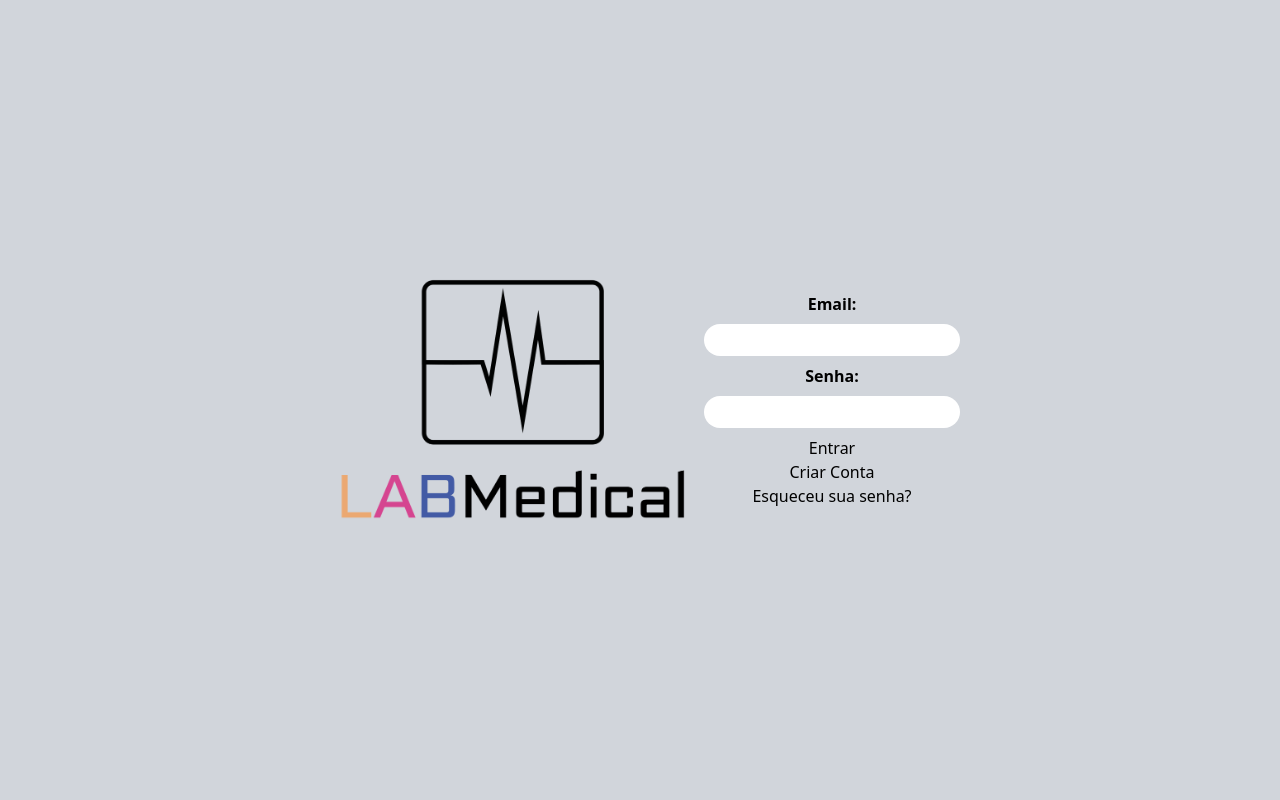
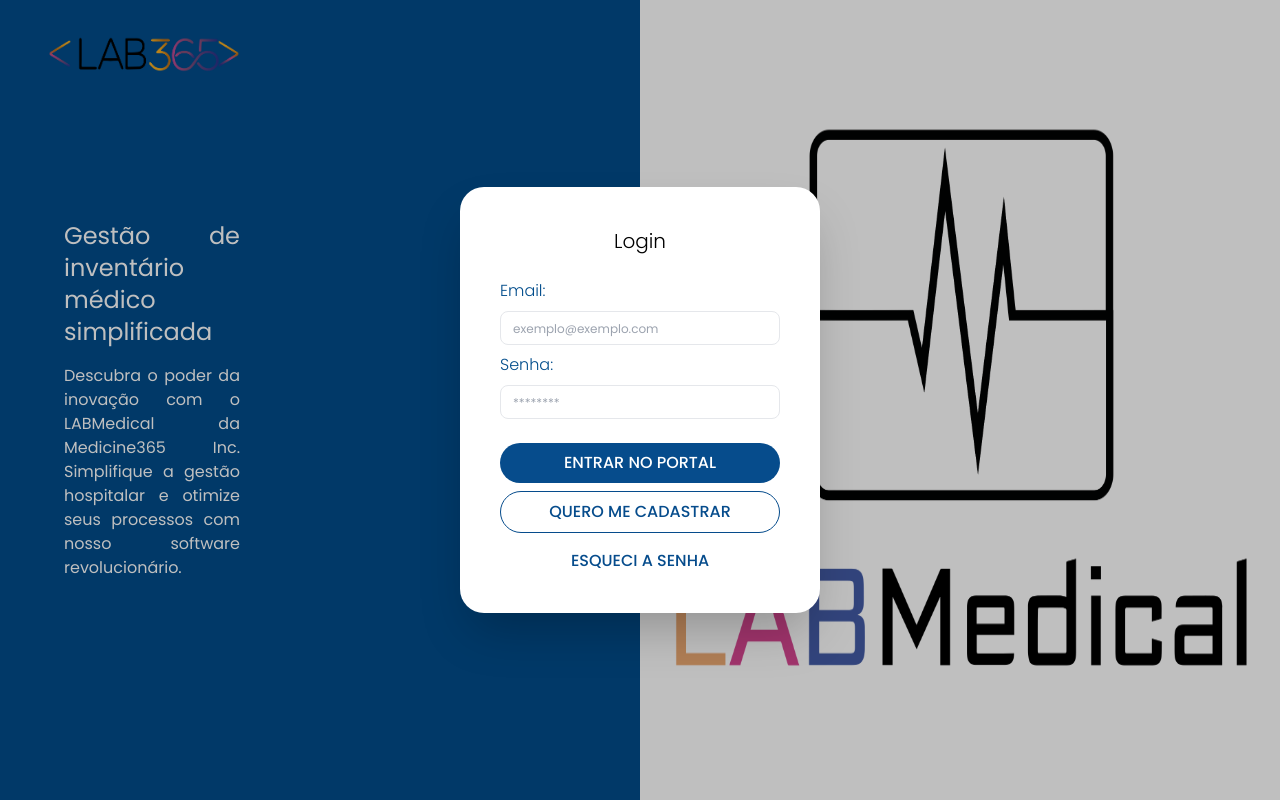
Before and after one commit to Felippeks/LABMedical, an Angular app: page /login in a window 1280 px wide. Built offline with nearby package versions, Linux system fonts and the light colour scheme.

Commit message:
chore(ComponentLogin): updateComponent #LM005.1

```diff
--- a/src/app/components/login/login.component.html
+++ b/src/app/components/login/login.component.html
@@ -1,32 +1,76 @@
-<main class="flex justify-center items-center min-h-screen bg-gray-300">
-  <div>
-    <img src="./assets/LABMedical.png" alt="logo" class="mx-auto h-72 w-96" />
+<main class="flex min-h-screen relative font-poppins">
+  <section
+    class="w-1/2 bg-[#014c8b] flex items-center justify-center text-white px-4 relative"
+  >
+    <div class="absolute top-0 left-0 flex items-center px-12 pt-8">
+      <img src="./assets/LAB365.png" class="inline-block mr-2 w-48" />
+      <!-- <span class="text-2xl">LabMedical</span> -->
     </div>
+    <div class="pr-96 pl-12 text-justify">
+      <h2 class="text-2xl mb-4">Gestão de inventário médico simplificada</h2>
+      <p>
+        Descubra o poder da inovação com o LABMedical da Medicine365 Inc.
+        Simplifique a gestão hospitalar e otimize seus processos com nosso
+        software revolucionário.
+      </p>
+    </div>
+  </section>
+  <section class="w-1/2 bg-white flex items-center justify-center relative">
+    <div class="absolute inset-0 flex items-center justify-center">
+      <img
+        src="./assets/LABMedical.png"
+        alt="fundo imagem"
+        class="h-[650px] w-[900px]"
+      />
+    </div>
+  </section>
+  <div
+    class="absolute inset-0 flex items-center justify-center backdrop-brightness-75"
+  >
     <form
       [formGroup]="loginForm"
-    class="flex flex-col justify-center items-center"
+      class="flex flex-col bg-white shadow-2xl p-4 rounded-3xl w-[360px] px-10"
     >
-    <label for="email" class="mb-2 font-bold"> Email:</label>
+      <h3 class="text-center text-xl font-light p-6">Login</h3>
+      <label for="email" class="mb-2 text-[#014c8b] font-light">Email:</label>
       <input
         type="text"
         id="email"
         formControlName="email"
-      class="w-64 mb-2 p-1 rounded-2xl"
+        placeholder="exemplo@exemplo.com"
+        class="mb-2 p-1 rounded-lg border-[1px] placeholder:text-xs placeholder:pl-2"
       />
-
-    <label for="password" class="mb-2 font-bold">Senha:</label>
+      <label for="password" class="mb-2 text-[#014c8b] font-light"
+        >Senha:</label
+      >
       <input
         type="password"
         id="password"
         formControlName="password"
-      class="w-64 mb-2 p-1 rounded-2xl"
+        placeholder="********"
+        class="mb-2 p-1 rounded-lg border-[1px] placeholder:text-xs placeholder:pl-2"
       />
-
-    <input type="submit" (click)="onLogin()" value="Entrar" />
-    <button type="button" (click)="onRegister()">Criar Conta</button>
-    <button type="button" (click)="onForgotPassword()">
-      Esqueceu sua senha?
+      <input
+        type="submit"
+        (click)="onLogin()"
+        value="Entrar no portal"
+        class="mt-4 mb-2 bg-[#064c8c] text-white rounded-3xl p-2 uppercase font-medium"
+      />
+      <button
+        type="button"
+        (click)="onRegister()"
+        class="mb-2 border-[1px] border-[#064c8c] rounded-3xl p-2 text-[#064c8c] uppercase font-medium"
+      >
+        <span *ngIf="!loading">Quero me cadastrar</span>
+        <div *ngIf="loading" class="loading-spinner"></div>
+      </button>
+      <button
+        type="button"
+        (click)="onForgotPassword()"
+        class="p-2 uppercase text-[#064c8c] font-medium mb-4"
+      >
+        Esqueci a senha
       </button>
     </form>
+  </div>
 </main>
-<router-outlet />
--- a/src/app/components/login/login.component.scss
+++ b/src/app/components/login/login.component.scss
@@ -0,0 +1,13 @@
+.loading-spinner {
+    display: inline-block;
+    width: 20px;
+    height: 20px;
+    border: 2px solid rgba(0, 0, 0, 0.3);
+    border-radius: 50%;
+    border-top-color: #064c8c;
+    animation: spin 1s ease-in-out infinite;
+
+    @keyframes spin {
+      to { transform: rotate(360deg); }
+    }
+  }
--- a/src/app/components/login/login.component.ts
+++ b/src/app/components/login/login.component.ts
@@ -11,7 +11,7 @@
 @Component({
   selector: 'app-login',
   standalone: true,
-  imports: [ReactiveFormsModule, RouterOutlet],
+  imports: [ReactiveFormsModule, RouterOutlet, CommonModule],
   templateUrl: './login.component.html',
   styleUrl: './login.component.scss',
 })
@@ -20,6 +20,8 @@
     email: new FormControl('', [Validators.required, Validators.email]),
     password: new FormControl('', [Validators.required]),
   });
+
+  loading = false;
 
   constructor(private router: Router) {}
 
@@ -58,6 +60,12 @@
   }
 
   onRegister() {
-    this.router.navigate(['/sign-up']);
+    this.loading = true;
+    setTimeout(() => {
+      this.router.navigate(['/sign-up']).then(() => {
+        this.loading = false;
+      });
+    }, 1000);
   }
+
 }
--- a/src/styles.scss
+++ b/src/styles.scss
@@ -38,6 +38,9 @@
 @tailwind base;
 @tailwind components;
 @tailwind utilities;
+@import url('https://fonts.googleapis.com/css2?family=Roboto:wght@300;400;500;700;900&display=swap');
+@import url('https://fonts.googleapis.com/css2?family=Poppins:wght@300;400;500;600;700;800;900&family=Roboto:wght@300;400;500;700;900&display=swap');
+
 
 *{
     margin: 0;
--- a/tailwind.config.js
+++ b/tailwind.config.js
@@ -1,10 +1,13 @@
 /** @type {import('tailwindcss').Config} */
 module.exports = {
-  content: [
-    "./src/**/*.{html,ts}",
-  ],
+  content: ['./src/**/*.{html,ts}'],
   theme: {
-    extend: {},
+    extend: {
+      fontFamily: {
+        roboto: ['Roboto', 'sans-serif'],
+        poppins: ['Poppins', 'sans-serif'],
+      },
+    },
   },
   plugins: [],
-}
+};
```
Also changed, not shown: src/assets/LAB365.png (added). Lines whose indentation alone changed are shown as unchanged.
